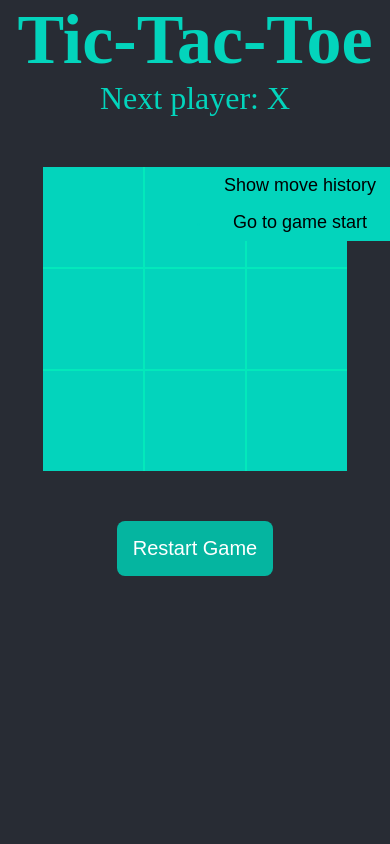
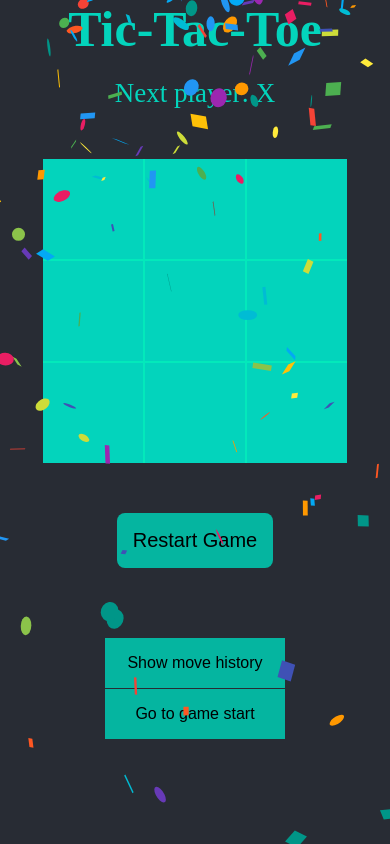
Before and after one commit to LaniJ/Tc-Tac-Toe, a React (Create React App) app: page / in a window 390 px wide. Both pictures are taken after a click on the button "Show move history". Built offline with nearby package versions, Linux system fonts and the light colour scheme; a web font is replaced by a local one.

Commit message:
modifies history implementation, adds media queries for small screens, adds confetti effect

```diff
--- a/package.json
+++ b/package.json
@@ -7,6 +7,7 @@
     "@testing-library/react": "^13.4.0",
     "@testing-library/user-event": "^13.5.0",
     "react": "^18.2.0",
+    "react-confetti": "^6.1.0",
     "react-dom": "^18.2.0",
     "react-scripts": "5.0.1",
     "web-vitals": "^2.1.4"
--- a/src/App.css
+++ b/src/App.css
@@ -58,8 +58,6 @@
   border: none;
   border-radius: 8px;
   margin-bottom: 20px;
-  /* font-family: 'Finger Paint', cursive; */
-
 }
 .restart-btn:hover {
   background-color: #03d4bc;
@@ -107,3 +105,52 @@
   background: #05b5a0;
   color: #000000;
 }
+.box {
+  animation: fade-in 0.5s ease-in;
+  /* background: crimson; */
+  /* color: white; */
+  /* padding: 5px 10px; */
+  /* width: fit-content; */
+}
+
+@media screen and (max-width: 768px) {
+  .game-name {
+    font-size: 5rem;
+  }
+  .player-info {
+    font-size: 2.7rem;
+    margin-top: 2rem;
+    /* margin-bottom: 50px; */
+  }
+  .restart-btn {
+    color: #000000;
+  }
+
+  .game-history {
+    position: relative;
+    margin-top: 5rem;
+    color: #03d4bc;
+    padding-bottom: 5rem;
+  }
+  .history-btn {
+    /* padding: 8px 0;
+    width: 180px;
+    color: #000000; */
+    background-color: #05b5a0;
+    color: #000000;
+    font-size: 1.6rem;
+    padding: 1.6rem;
+    outline: none;
+    border: none;
+    border-bottom: 1px solid #282c34;
+    transition: all 0.3s ease-out;
+  }
+  .history-btn:hover {
+    background: #05b5a0;
+  }
+}
+
+@keyframes fade-in {
+  0% { opacity: 0; }
+  100% { opacity: 1; }
+}
--- /dev/null
+++ b/src/components/Confetti/Confetti.jsx
@@ -0,0 +1,31 @@
+import { useEffect, useState } from 'react';
+import ReactConfetti from 'react-confetti';
+
+const Confetti = ({ showConfetti }) => {
+  const [windowDimension, setWindowDimension] = useState({width: window.innerWidth, height: window.innerHeight});
+  // const [btn, setBtn] = useState(true);
+
+  const detectSize = () => {
+    setWindowDimension({width: window.innerWidth, height: window.innerHeight});
+  }
+
+  useEffect(() => {
+    window.addEventListener('resize', detectSize);
+    return () => {
+      window.removeEventListener('resize', detectSize);
+    }
+  }, [windowDimension])
+
+
+  return (
+    <>
+       {showConfetti && <ReactConfetti
+        width={windowDimension.width}
+        height={windowDimension.height}
+        tweenDuration={1000}
+       />}
+    </>
+   );
+}
+
+export default Confetti;
--- a/src/components/Game/Game.jsx
+++ b/src/components/Game/Game.jsx
@@ -1,15 +1,19 @@
 import { useState } from 'react';
 import Board from '../Board/Board';
-import History from '../History/History'
+import History from '../History/History';
+import Confetti from '../Confetti/Confetti';
 
 const Game = () => {
   const [xIsNext, setXIsNext] = useState(true);
   const [history, setHistory] = useState([Array(9).fill(null)]);
   const [currentMove, setCurrentMove] = useState(0);
   const [winner, setWinner] = useState(null)
+  const [showConfetti, setShowConfetti] = useState(true);
+
   const currentSquares = history[currentMove];
 
   const restartGame = () => {
+    setShowConfetti(false);
     setXIsNext(true);
     setCurrentMove(0);
     setWinner(null);
@@ -20,6 +24,13 @@ const Game = () => {
     console.log('winner', winner)
     setWinner(val)
   }
+  // const handleWin = () => {
+  //   setShowConfetti(true);
+
+  //   setTimeout(() => {
+  //     setShowConfetti(false);
+  //   }, timeout);
+  // }
 
   const handlePlay = (nextSquares) => {
     // console.log('nextSquares ', nextSquares);
@@ -64,7 +75,7 @@ const Game = () => {
           <History history={history} jumpToMove={jumpToMove}/>
         {/* </div> */}
       </div>
-
+      <Confetti showConfetti={showConfetti}/>
     </div>
     );
 }
--- a/src/components/History/History.jsx
+++ b/src/components/History/History.jsx
@@ -35,7 +35,7 @@ const History = ({ history, jumpToMove }) => {
       <button className='history-btn' onClick={toggleHistory}>Show move history</button>
 
       {showHistory &&
-        <ul>
+        <ul className='box'>
           {pastMoves}
         </ul>
       }
--- a/src/components/Square/square.css
+++ b/src/components/Square/square.css
@@ -13,5 +13,11 @@
   /* background-color: #03d4bc82; */
   background-color: rgba(108, 174, 144, 0.9);
   border: 1px solid rgba(108, 174, 144, 0.9);
+}
 
+@media screen and (max-width: 768px) {
+  .square:hover {
+    background-color: #03d4bc;
+    border: 1px solid #03d4bc;
+  }
 }
--- a/src/index.css
+++ b/src/index.css
@@ -17,6 +17,10 @@ body {
   -moz-osx-font-smoothing: grayscale;
 }
 
+li {
+  list-style: none;
+}
+
 code {
   font-family: source-code-pro, Menlo, Monaco, Consolas, 'Courier New',
     monospace;
```
Also changed, not shown: 1 other file (tests, documents, lock files or other folders).
